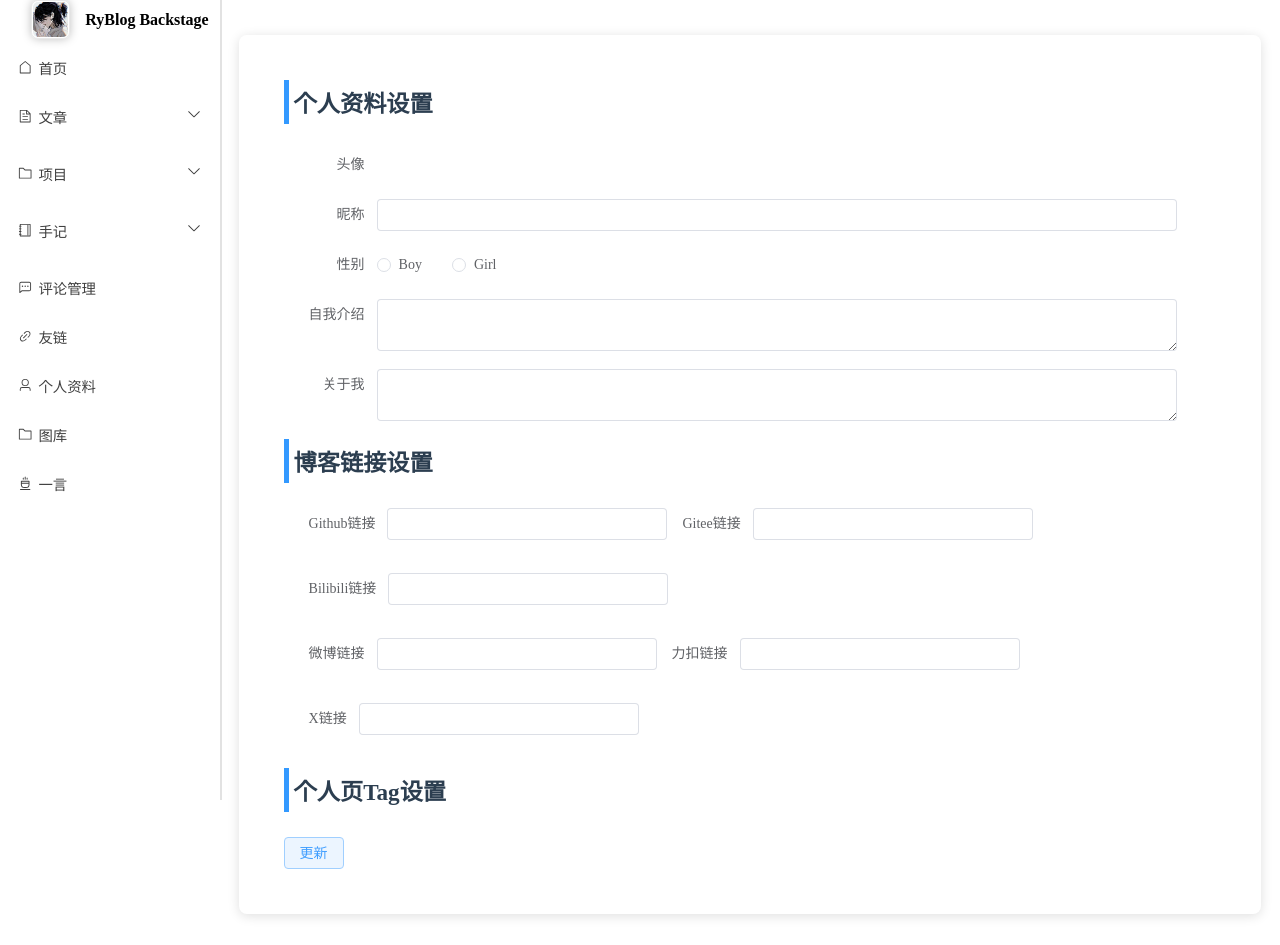
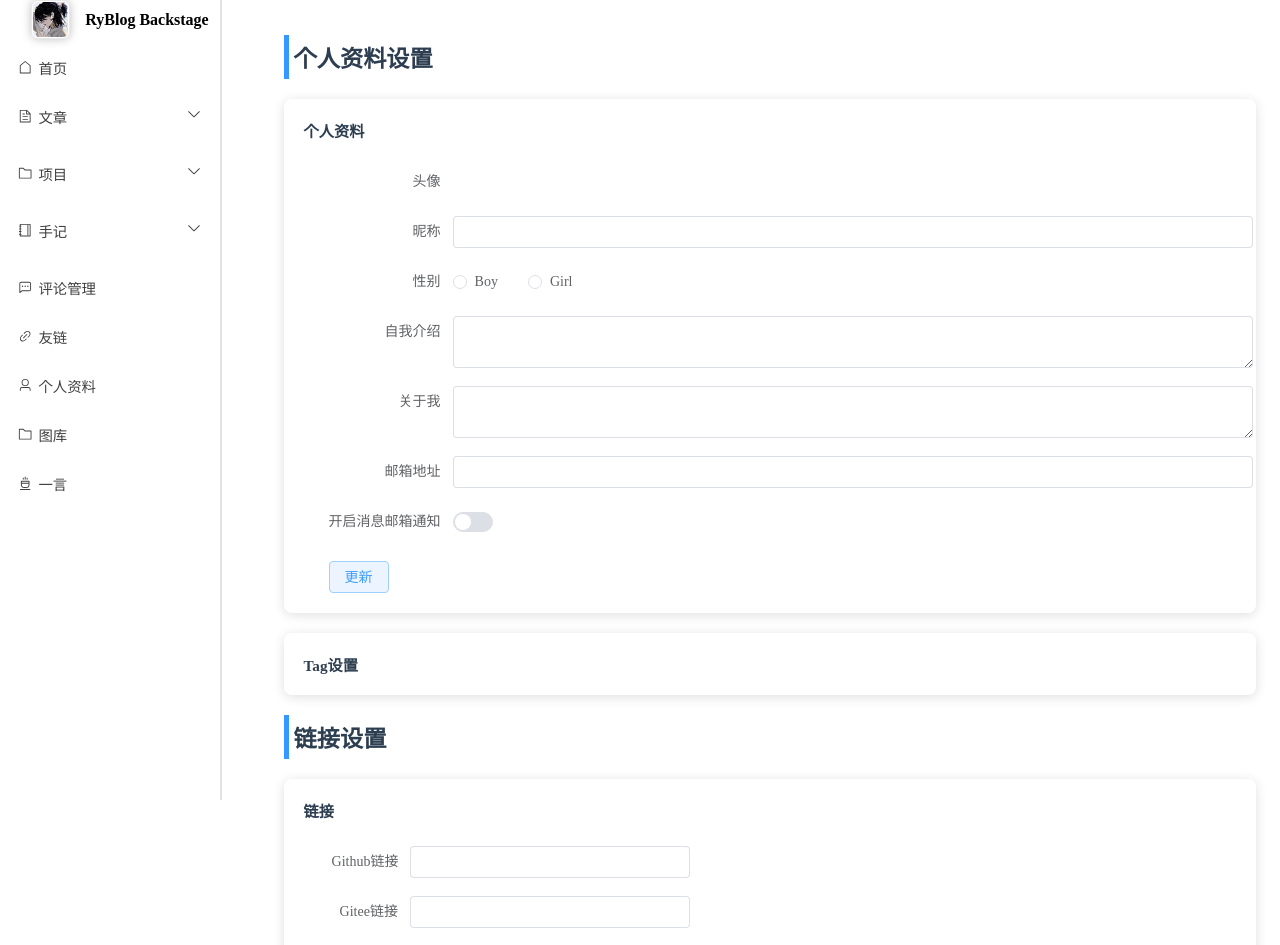
Before and after one commit to RyaoVen/Vue-RyBlog, a Vue app: page /admin/myselfSet in a window 1280 px wide. Shown: the top 945 px of the page. Built offline with nearby package versions, Linux system fonts and the light colour scheme.

Commit message:
进行了后台样式风格统一化，优化了部分布局。TODO：整理项目文件结构，编写搜索框模块，完善各个条目添加与列表模块

```diff
--- /dev/null
+++ b/src/CSS/BackStage/main.css
@@ -0,0 +1,42 @@
+.title{
+    font-size: 1.45em;
+    font-weight: bold;
+    color: #2c3e50;
+    user-select:none;
+    padding: 5px;
+    border-left: 5px solid rgba(0, 128, 255, 0.8);
+}
+main{
+    display: flex;
+    flex-direction: column;
+    align-items: start;
+    justify-content: center;
+    width: 88%;
+    margin-left: auto;
+    margin-right: auto;
+    padding-top: 35px;
+    padding-bottom: 35px;
+    gap: 20px;
+}
+.card{
+    width: 100%;
+    box-shadow: 0 2px 12px 0 rgba(0, 0, 0, 0.13);
+    padding: 20px;
+    border-radius: 8px;
+    display: flex;
+    flex-direction: column;
+    align-items: start;
+    justify-content: start;
+}
+.card-top-title{
+    color: #2c3e50;
+    font-size: 0.95em;
+    font-weight: bold;
+}
+
+.card-top{
+    display: flex;
+    flex-direction: row;
+    justify-content: space-between;
+    align-items: center;
+}
--- a/src/page/FriendsLinks.vue
+++ b/src/page/FriendsLinks.vue
@@ -16,21 +16,26 @@ const form = reactive({
 
 <template>
 <main>
+  <div class="title">
+    友链
+  </div>
   <div class="card">
-    <div class="title">
-      友链添加
+    <div class="card-top">
+      <div class="card-top-title">
+        添加
+      </div>
     </div>
     <div class="form">
       <el-form :model="form" label-width="auto">
-        <el-form-item label="昵称" >
-          <el-input v-model="form.name" />
+        <el-form-item label="昵称"  >
+          <el-input v-model="form.name" style="width: 300px" />
         </el-form-item>
 
-        <el-form-item label="简介">
-          <el-input type="textarea" />
+        <el-form-item label="简介" >
+          <el-input type="textarea" style="width: 500px;" />
         </el-form-item>
-        <el-form-item label="链接">
-          <el-input v-model="form.name" />
+        <el-form-item label="链接" >
+          <el-input v-model="form.name" style="width: 300px" />
         </el-form-item>
         <el-form-item label="图片">
         </el-form-item>
@@ -41,8 +46,10 @@ const form = reactive({
 
   </div>
   <div class="card">
-    <div class="title">
-      友链管理
+    <div class="card-top">
+      <div class="card-top-title">
+        管理
+      </div>
     </div>
     <div>
       这里是一张表，还没写
@@ -52,36 +59,9 @@ const form = reactive({
 </template>
 
 <style scoped>
-.title{
-  font-size: 1.45em;
-  font-weight: bold;
-  color: #2c3e50;
-  user-select:none;
-  padding: 5px;
-  border-left: 5px solid rgba(0, 128, 255, 0.8);
-}
-main {
-  display: flex;
-  flex-direction: column;
-  align-items: center;
-  justify-content: center;
-  width: 88%;
-  margin-left: auto;
-  margin-right: auto;
-  padding-top: 35px;
-  padding-bottom: 35px;
-  gap: 15px;
-}
-.card{
-  width: 100%;
-  box-shadow: 0 2px 12px 0 rgba(0, 0, 0, 0.13);
-  padding: 45px;
-  border-radius: 8px;
-  display: flex;
-  flex-direction: column;
-  align-items: start;
-  justify-content: center;
-}
+
+@import "@/CSS/BackStage/main.css";
+
 .form{
   width: 100%;
   margin-top: 25px;
--- a/src/page/MyselfSet.vue
+++ b/src/page/MyselfSet.vue
@@ -16,17 +16,23 @@ const form = reactive({
 
 <template>
   <main>
-  <div class="card">
     <div class="title">
       个人资料设置
     </div>
+    <div class="card">
+      <div class="card-top">
+        <div class="card-top-title">
+          个人资料
+        </div>
+      </div>
+
       <div class="form">
         <el-form :model="form" label-width="auto">
           <el-form-item label="头像">
 
           </el-form-item>
-        <el-form-item label="昵称" >
-          <el-input v-model="form.name"style="width: 800px" />
+          <el-form-item label="昵称">
+            <el-input v-model="form.name" style="width: 800px" />
           </el-form-item>
           <el-form-item label="性别">
             <el-radio-group v-model="form.resource">
@@ -40,15 +46,38 @@ const form = reactive({
           <el-form-item label="关于我">
             <el-input type="textarea" />
           </el-form-item>
+          <el-form-item label="邮箱地址">
+            <el-input v-model="form.name" style="width: 800px" />
+          </el-form-item>
+          <el-form-item label="开启消息邮箱通知">
+            <el-switch v-model="form.delivery"  />
+          </el-form-item>
+        </el-form>
+        <el-button plain type="primary">更新</el-button>
+      </div>
 
-      </el-form>
+    </div>
+    <div class="card">
+      <div class="card-top">
+        <div class="card-top-title">
+          Tag设置
+        </div>
+      </div>
     </div>
     <div class="title">
-      博客链接设置
+      链接设置
+    </div>
+
+    <div class="card">
+      <!-- 修复链接卡片的嵌套闭合 -->
+      <div class="card-top">
+        <div class="card-top-title">
+          链接
+        </div>
       </div>
       <div class="form">
-      <el-form>
-        <div class="link-row">
+        <el-form label-width="auto">
+
             <el-form-item label="Github链接">
               <el-input v-model="form.github" style="width: 280px" />
             </el-form-item>
@@ -58,8 +87,7 @@ const form = reactive({
             <el-form-item label="Bilibili链接">
               <el-input v-model="form.bilibili" style="width: 280px" />
             </el-form-item>
-        </div>
-        <div class="link-row">
+
             <el-form-item label="微博链接">
               <el-input v-model="form.weibo" style="width: 280px" />
             </el-form-item>
@@ -69,29 +97,41 @@ const form = reactive({
             <el-form-item label="X链接">
               <el-input v-model="form.x" style="width: 280px" />
             </el-form-item>
-        </div>
+          <el-form-item label="域名备案号">
+            <el-input v-model="form.x" style="width: 280px" />
+          </el-form-item>
+            <el-button plain type="primary">更新</el-button>
+
         </el-form>
       </div>
+    </div>
+
     <div class="title">
-      个人页Tag设置
+      TODO
     </div>
-    <div class="form">
+    <div class="card">
+      <div class="card-top">
+        <div class="card-top-title">
+          Studying
+        </div>
+      </div>
+    </div>
+    <div class="card">
+      <div class="card-top">
+        <div class="card-top-title">
+          Planing
+        </div>
+      </div>
+    </div>
 
-    </div>
-<el-button plain type="primary">更新</el-button>
-  </div>
+
   </main>
 </template>
 
 <style scoped>
-.title{
-  font-size: 1.45em;
-  font-weight: bold;
-  color: #2c3e50;
-  user-select:none;
-  padding: 5px;
-  border-left: 5px solid rgba(0, 128, 255, 0.8);
-}
+@import "../CSS/BackStage/main.css";
+
+
 .link-form {
   width: 100%;
 }
@@ -102,28 +142,7 @@ const form = reactive({
   margin-bottom: 15px;
   flex-wrap: wrap;
 }
-main {
-  display: flex;
-  flex-direction: column;
-  align-items: center;
-  justify-content: center;
-  width: 88%;
-  margin-left: auto;
-  margin-right: auto;
-  padding-top: 35px;
-  padding-bottom: 35px;
-  gap: 15px;
-}
-  .card{
-    width: 100%;
-    box-shadow: 0 2px 12px 0 rgba(0, 0, 0, 0.13);
-    padding: 45px;
-    border-radius: 8px;
-    display: flex;
-    flex-direction: column;
-    align-items: start;
-    justify-content: center;
-  }
+
 .form{
   width: 100%;
   margin-top: 25px;
--- a/src/page/OneWord.vue
+++ b/src/page/OneWord.vue
@@ -4,54 +4,67 @@
 
 <template>
 <main>
-  <div class="card">
   <div class="title">
     管理面板一言
   </div>
-    <div class="form">
+  <div class="card">
+    <div class="card-top">
+      <div class="card-top-title">
+        添加
+      </div>
+    </div>
+  </div>
 
+  <div class="card">
+    <div class="card-top">
+      <div class="card-top-title">
+        搜索
       </div>
+    </div>
+  </div>
+
+  <div class="card">
+    <div class="card-top">
+      <div class="card-top-title">
+        列表
+      </div>
+    </div>
+  </div>
+
   <div class="title">
     主页一言
   </div>
-    <div class="form">
-
+  <div class="card">
+    <div class="card-top">
+      <div class="card-top-title">
+        添加
       </div>
     </div>
+  </div>
+
+  <div class="card">
+    <div class="card-top">
+      <div class="card-top-title">
+        搜索
+      </div>
+    </div>
+  </div>
+
+  <div class="card">
+    <div class="card-top">
+      <div class="card-top-title">
+        列表
+      </div>
+    </div>
+  </div>
+
 </main>
 </template>
 
 <style scoped>
-.title{
-  font-size: 1.45em;
-  font-weight: bold;
-  color: #2c3e50;
-  user-select:none;
-  padding: 5px;
-  border-left: 5px solid rgba(0, 128, 255, 0.8);
-}
-main {
-  display: flex;
-  flex-direction: column;
-  align-items: center;
-  justify-content: center;
-  width: 88%;
-  margin-left: auto;
-  margin-right: auto;
-  padding-top: 35px;
-  padding-bottom: 35px;
-  gap: 15px;
-}
-.card{
-  width: 100%;
-  box-shadow: 0 2px 12px 0 rgba(0, 0, 0, 0.13);
-  padding: 45px;
-  border-radius: 8px;
-  display: flex;
-  flex-direction: column;
-  align-items: start;
-  justify-content: center;
-}
+
+@import "../CSS/BackStage/main.css";
+
 .form{
   width: 100%;
   margin-top: 25px;
--- a/src/page/backHomePage.vue
+++ b/src/page/backHomePage.vue
@@ -2,6 +2,7 @@
 
 import Chart from "chart.js/auto";
 import {onMounted, ref} from "vue";
+
 let line = ref();
 let doughnut = ref();
 let doughnutChart = null;
@@ -90,7 +91,7 @@ let lineChart = null;
             padding: 10,
             displayColors: true,
             callbacks: {
-               label: function(context) {
+              label: function (context) {
                 const label = context.label || '';
                 const value = context.raw || 0;
                 const total = context.dataset.data.reduce((a, b) => a + b, 0);
@@ -188,8 +189,14 @@ const tableData = [
     </div>
 
     <div class="chart">
-    <div class="card"><div class="action-top"> <span class="action-top-title">阅读数据分析</span></div><canvas id="line" ref="line" height="400px" width="880px"></canvas></div>
-    <div class="card"><div class="action-top"> <span class="action-top-title">阅读数据分析</span></div><canvas id="doughnut" ref="doughnut" height="400px" width="440px"></canvas></div>
+      <div class="card">
+        <div class="action-top"><span class="action-top-title">阅读数据分析</span></div>
+        <canvas id="line" ref="line" height="400px" width="880px"></canvas>
+      </div>
+      <div class="card">
+        <div class="action-top"><span class="action-top-title">阅读数据分析</span></div>
+        <canvas id="doughnut" ref="doughnut" height="400px" width="440px"></canvas>
+      </div>
     </div>
     <div class="title">
       事件
@@ -200,23 +207,23 @@ const tableData = [
         <a href="#">查看完整</a>
 
       </div>
-    <el-table :data="tableData"  stripe style="width: 100%">
-      <el-table-column prop="date" label="活动类型"  />
-      <el-table-column prop="name" label="内容"  />
-      <el-table-column prop="address" label="时间" />
+      <el-table :data="tableData" stripe style="width: 100%">
+        <el-table-column label="活动类型" prop="date"/>
+        <el-table-column label="内容" prop="name"/>
+        <el-table-column label="时间" prop="address"/>
         <el-table-column label="状态"/>
         <el-table-column label="操作">
           <template #default="scope">
             <el-button
+                size="small"
                 type="primary"
-            size="small"
                 @click="handleEdit(scope.$index, scope.row)"
             >
               编辑
             </el-button>
             <el-button
+                size="small"
                 type="danger"
-            size="small"
                 @click="handleDelete(scope.$index, scope.row)"
             >
               删除
@@ -252,16 +259,16 @@ const tableData = [
         </li>
 
 
-
       </ul>
     </div>
   </main>
 </template>
 <style scoped>
 
-li{
+li {
   list-style: none;
 }
+
 .progress {
   position: relative;
   width: 99%;
@@ -271,13 +278,15 @@ list-style: none;
   overflow: hidden;
   margin-left: 5px;
 }
-.TODO-list-ul{
+
+.TODO-list-ul {
   display: flex;
   flex-direction: column;
   gap: 8px 0;
 
 
 }
+
 .progress::before {
   content: '';
   position: absolute;
@@ -289,25 +298,30 @@ list-style: none;
   width: 80%;
   transition: width 0.3s ease;
 }
-li,ul{
+
+li, ul {
   margin: 0;
   padding: 0;
 }
-.TODO-list{
+
+.TODO-list {
   display: flex;
   flex-direction: column;
   align-items: start;
   justify-content: center;
 }
-.TODO-title-text{
+
+.TODO-title-text {
   font-size: 0.8em;
   color: #2c3e50;
 }
-.TODO-title-num{
+
+.TODO-title-num {
   font-size: 0.8em;
-  color:rgba(0, 128, 255, 0.9) ;
+  color: rgba(0, 128, 255, 0.9);
 }
-.TODO-title{
+
+.TODO-title {
   display: flex;
   align-items: center;
   justify-content: space-between;
@@ -316,24 +330,26 @@ li,ul{
   width: 100%;
 }
 
-.calendar{
+.calendar {
   padding: 11px;
   border-radius: 5px;
   background-color: rgba(255, 255, 255, 0.225);
 }
-.chart{
+
+.chart {
   display: flex;
   flex-direction: row;
   width: 100%;
   justify-content: space-between;
   flex-wrap: wrap;
 }
+
 .topCard {
   margin-left: auto;
   margin-right: auto;
   width: 100%;
-  background: rgba(0, 128, 255, 0.9);  /* fallback for old browsers */
-  user-select:none;
+  background: rgba(0, 128, 255, 0.9); /* fallback for old browsers */
+  user-select: none;
 
   padding: 25px;
   display: flex;
@@ -346,44 +362,49 @@ flex-wrap: wrap;
   cursor: pointer;
 }
 
-.topCard:hover{
-  transform: translate(0,-1px);
+.topCard:hover {
+  transform: translate(0, -1px);
   box-shadow: 0 2px 12px 0 rgba(0, 0, 0, 0.33);
 }
 
-main{
+main {
   display: flex;
   flex-direction: column;
   gap: 25px;
   width: 88%;
   margin-left: auto;
   margin-right: auto;
-  padding-top:35px;
-  padding-bottom: 50px ;
+  padding-top: 35px;
+  padding-bottom: 50px;
 }
 
-p,span,h1{
+p, span, h1 {
   margin: 0;
   padding: 0;
   color: white;
 }
-.date{
+
+.date {
   font-size: 0.88em;
   font-weight: bold;
 }
-.date-text{
+
+.date-text {
   font-size: 0.8em;
   color: rgba(255, 255, 255, 0.86);
 }
-.text h1{
+
+.text h1 {
   font-size: 1.8em;
 }
-.text span{
+
+.text span {
   position: relative; /* 为伪元素提供定位上下文 */
   display: inline-block;
   font-size: 0.85em;
   color: rgba(255, 255, 255, 0.95);
 }
+
 .text span::before {
   content: '';
   position: absolute;
@@ -399,19 +420,22 @@ p,span,h1{
 .topCard:hover span::before {
   width: 100%;
 }
+
 .text {
   position: relative;
   display: inline-block;
 }
-.title{
+
+.title {
   font-size: 1.45em;
   font-weight: bold;
   color: #2c3e50;
-  user-select:none;
+  user-select: none;
   padding: 5px;
   border-left: 5px solid rgba(0, 128, 255, 0.8);
 }
-.dateCardList{
+
+.dateCardList {
   display: flex;
   flex-direction: row;
   align-items: center;
@@ -420,7 +444,8 @@ p,span,h1{
   width: 100%;
   gap: 15px 0;
 }
-.dateCard{
+
+.dateCard {
   width: 200px;
   height: 75px;
   display: flex;
@@ -438,20 +463,23 @@ p,span,h1{
 
 }
 
-.dateCard-title{
+.dateCard-title {
   color: grey;
   font-size: 0.88em;
 }
-.dateCard-num{
+
+.dateCard-num {
   color: #2c3e50;
   font-size: 1.25em;
   font-weight: bold;
 }
+
 .dateCard:hover {
   transform: translate(0, -5px);
   box-shadow: 0 2px 12px 0 rgba(0, 0, 0, 0.33);
 }
-.action{
+
+.action {
   width: 100%;
   display: flex;
   box-shadow: 0 2px 12px 0 rgba(0, 0, 0, 0.13);
@@ -460,7 +488,8 @@ p,span,h1{
   flex-direction: column;
   gap: 5px 0;
 }
-.card{
+
+.card {
   box-shadow: 0 2px 12px 0 rgba(0, 0, 0, 0.13);
   padding: 20px;
   border-radius: 8px;
@@ -468,25 +497,29 @@ p,span,h1{
   flex-direction: column;
   align-items: start;
   justify-content: start;
-  max-height:420px ;
+  max-height: 420px;
 }
-.action-top-title{
+
+.action-top-title {
   color: #2c3e50;
   font-size: 0.95em;
   font-weight: bold;
 }
-.action-top{
+
+.action-top {
   display: flex;
   flex-direction: row;
   justify-content: space-between;
   align-items: center;
 }
+
 a {
   position: relative;
   text-decoration-line: none;
   color: rgba(0, 128, 255, 0.95);
   font-size: 0.85em;
 }
+
 a::before {
   content: '';
   position: absolute;
@@ -494,7 +527,7 @@ a::before {
   bottom: 0;
   width: 0;
   height: 1px;
-  background:rgba(0, 128, 255, 0.95) ;
+  background: rgba(0, 128, 255, 0.95);
   transform: translateX(-50%);
   transition: width 0.3s cubic-bezier(0.4, 0, 0.2, 1);
 }
```
Lines whose indentation alone changed are shown as unchanged.
